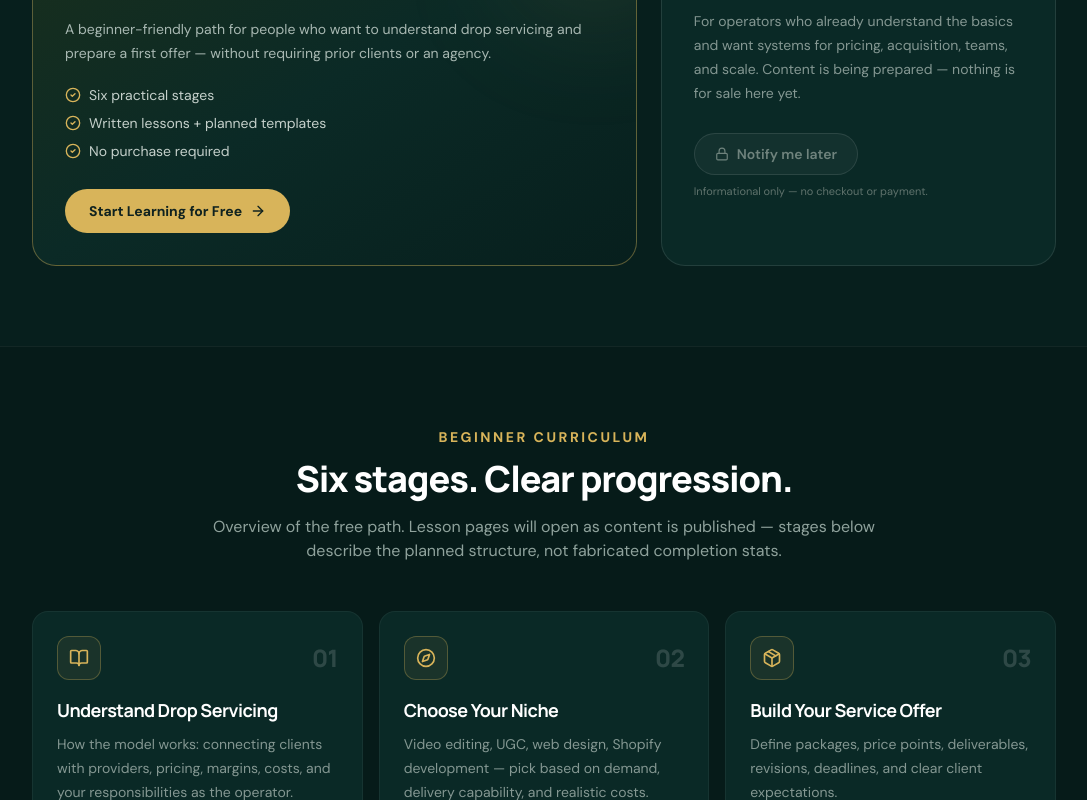
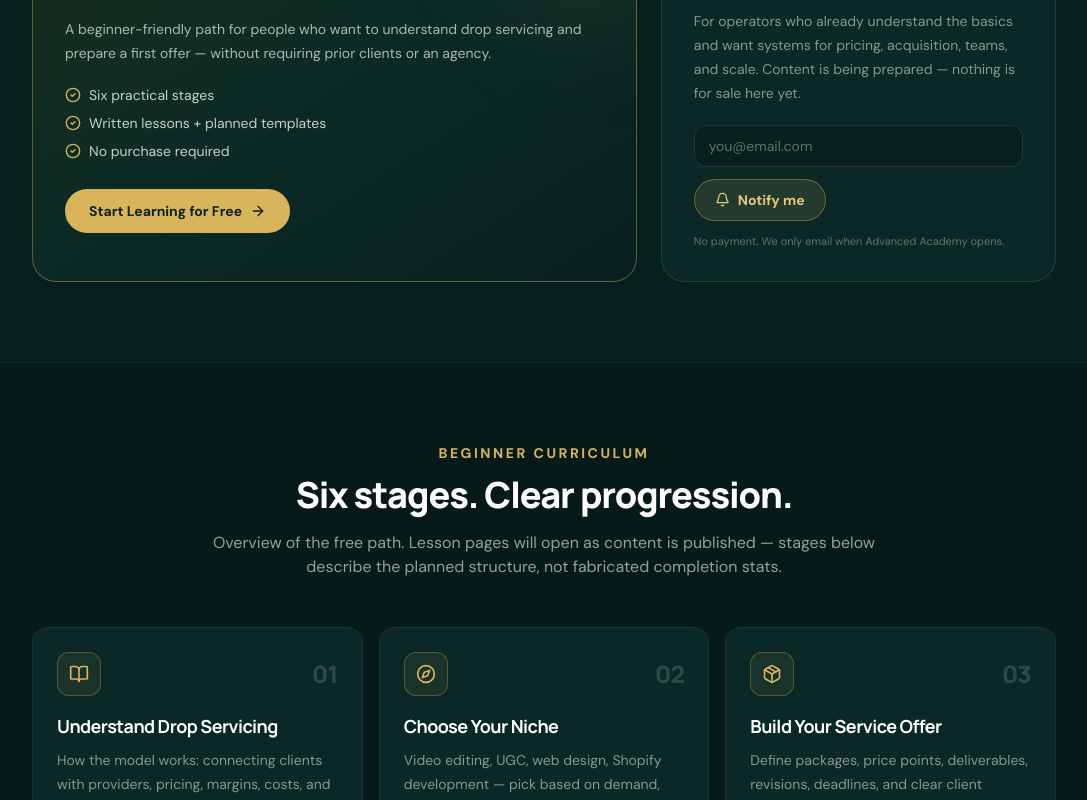
Before and after one commit to dropverseagency/dropverse, a Next.js app: page /academy in a window 1280 px wide. Shown: the part 960-1760 px from the top of the page, without its empty margins (96-1183 px from the left). Built offline with nearby package versions, Linux system fonts and the light colour scheme; no server answers.

Commit message:
feat(academy): wire Notify me form into Advanced path sections

```diff
--- a/app/academy/page.tsx
+++ b/app/academy/page.tsx
@@ -22,6 +22,7 @@ import {
 } from 'lucide-react'
 import Brand from '../../components/Brand'
 import SiteHeader from '../../components/SiteHeader'
+import AcademyNotifyForm from '../../components/AcademyNotifyForm'
 
 const STAGES = [
   {
@@ -206,15 +207,7 @@ export default function AcademyPage() {
               For operators who already understand the basics and want systems for pricing, acquisition, teams, and
               scale. Content is being prepared — nothing is for sale here yet.
             </p>
-            <button
-              type="button"
-              disabled
-              className="mt-7 inline-flex cursor-not-allowed items-center gap-2 rounded-full border border-white/10 bg-white/[0.04] px-5 py-2.5 text-sm font-semibold text-[#6f837d]"
-              aria-disabled="true"
-            >
-              <Lock size={14} /> Notify me later
-            </button>
-            <p className="mt-2 text-[11px] leading-4 text-[#5f726c]">Informational only — no checkout or payment.</p>
+            <AcademyNotifyForm compact />
           </div>
         </div>
       </section>
@@ -325,8 +318,8 @@ export default function AcademyPage() {
               </span>
             </div>
             <p className="mt-3 max-w-2xl text-sm leading-6 text-[#849792]">
-              A future paid track for people who already run drop-servicing work and want stronger systems. We are not
-              collecting payment or opening enrollment on this page.
+              A future paid track for people who already run drop-servicing work and want stronger systems. Leave your
+              email and we will notify you when it opens — no checkout on this page.
             </p>
           </div>
           <div className="grid gap-3 p-6 sm:grid-cols-2 sm:p-8">
@@ -338,14 +331,7 @@ export default function AcademyPage() {
             ))}
           </div>
           <div className="border-t border-white/5 px-6 py-5 sm:px-8">
-            <button
-              type="button"
-              disabled
-              className="inline-flex cursor-not-allowed items-center gap-2 rounded-full border border-white/10 bg-white/[0.03] px-5 py-2.5 text-sm font-semibold text-[#6f837d]"
-              aria-disabled="true"
-            >
-              <Lock size={14} /> Enrollment not open
-            </button>
+            <AcademyNotifyForm />
           </div>
         </div>
       </section>
```
